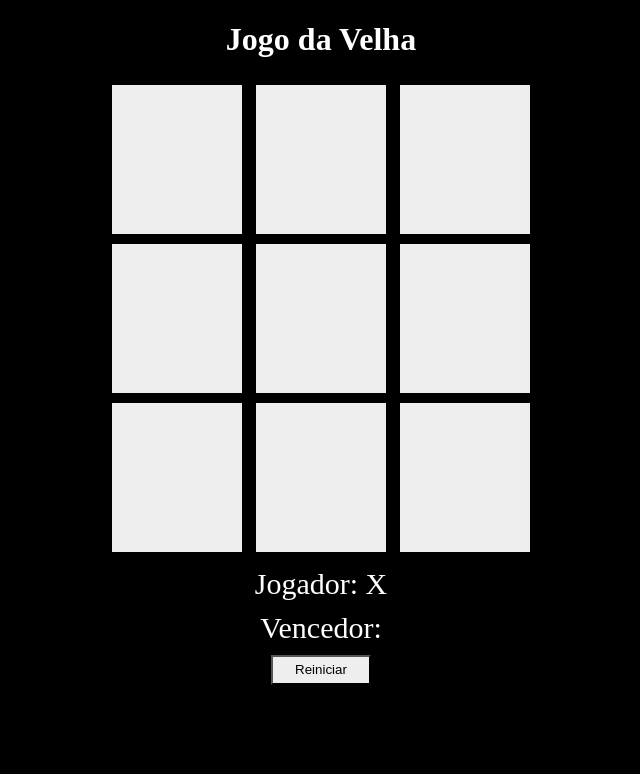
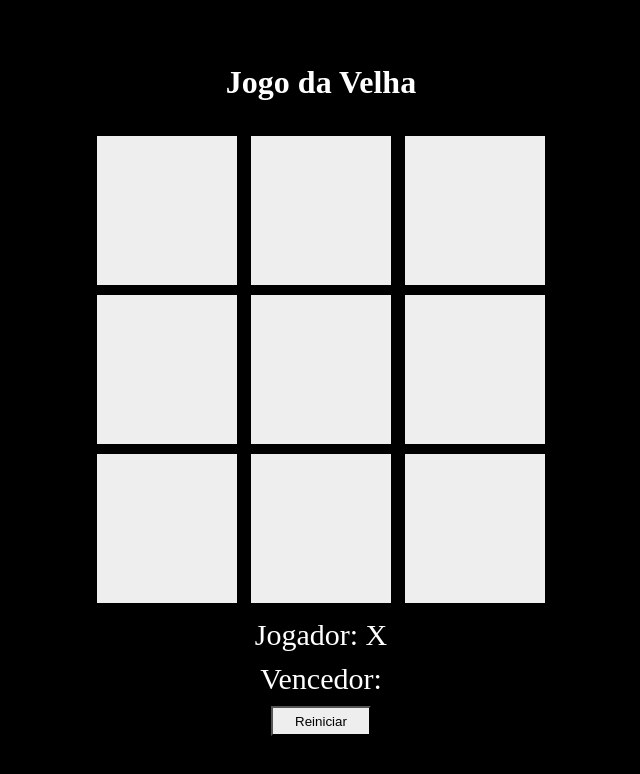
Before and after one commit to DevLuanFagioni/Jogo-da-velha, a plain HTML site: page index.html in a window 1280 px wide. Shown: the whole page, without its empty margins (319-959 px from the left). Drawn offline with Linux system fonts and the light colour scheme.

Commit message:
Update style.css

```diff
--- a/style.css
+++ b/style.css
@@ -1,12 +1,27 @@
+*{
+  margin: 0;
+  padding: 0;
+  box-sizing: border-box;
+}
+
 body {
-  text-align: center;
+  height: 100vh;
+  width: 100%;
+  display:flex;
+  flex-direction: column;
+  justify-content: center;
+  align-items: center;
   color: #fff;
   background-color: #000;
 }
 
+h1{
+  margin-bottom: 30px;
+}
+
 .quadrado {
   text-align: center;
-  width: 50px;
+  width: 140px;
   background: #eee;
   display: inline-block;
   padding: 40px;
```
